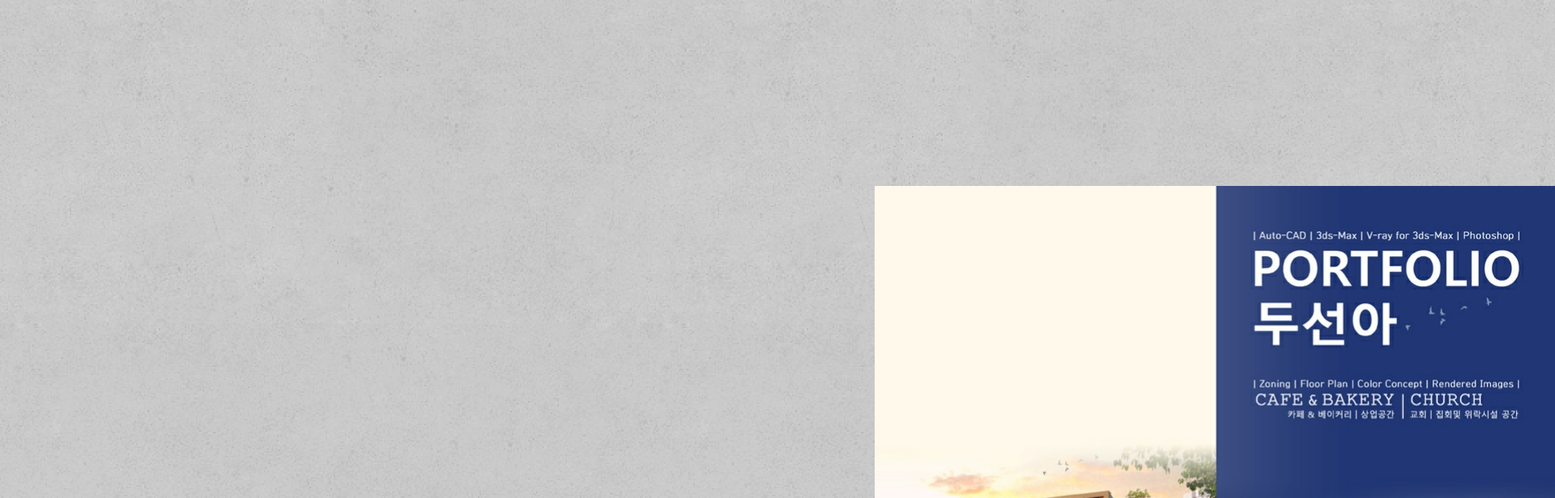
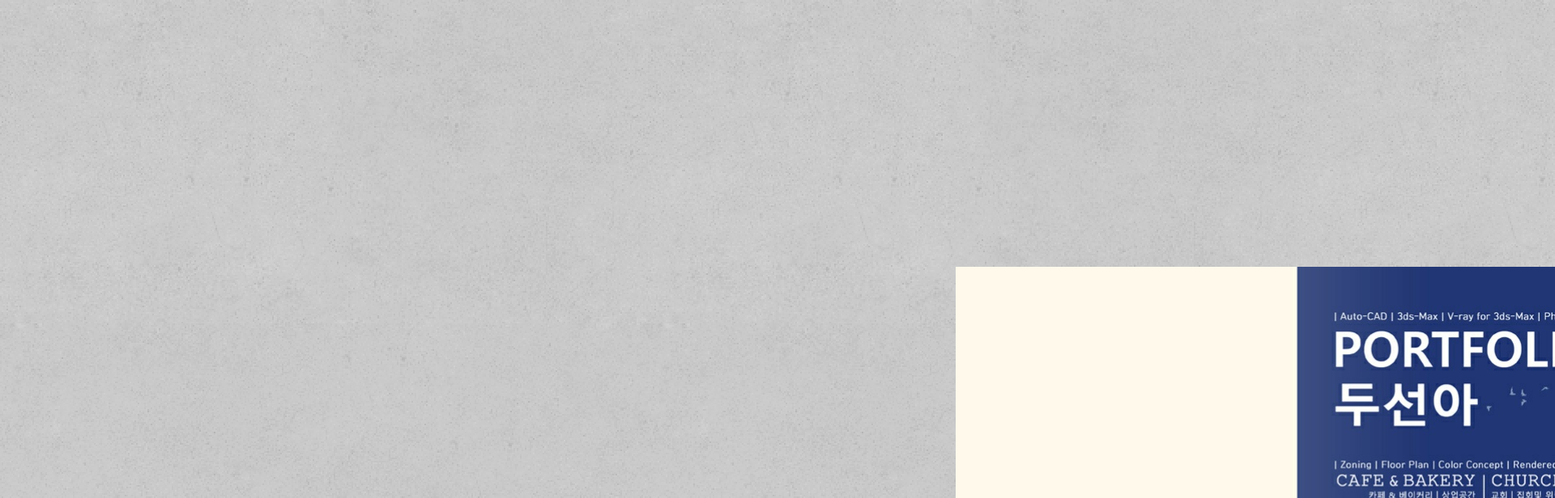
Before and after one commit to happy440/happy440.github.io, a plain HTML site: page index.html in a window 1280 px wide. Shown: the top 616 px of the page at 81% size, 1920 px wide, since content can reach past the window. Drawn offline with Linux system fonts and the light colour scheme.

Commit message:
Add files via upload

```diff
--- a/index.html
+++ b/index.html
@@ -7,7 +7,7 @@
 	<style>
 
 		body{background-image: url(img/mooning_@2X.png);overflow:hidden;}
-		.book-wrap{wdith:1684px; margin:230px; auto;}
+		.book-wrap{wdith:1684px; margin:330px; auto;}
 
 	</style>
 
```
